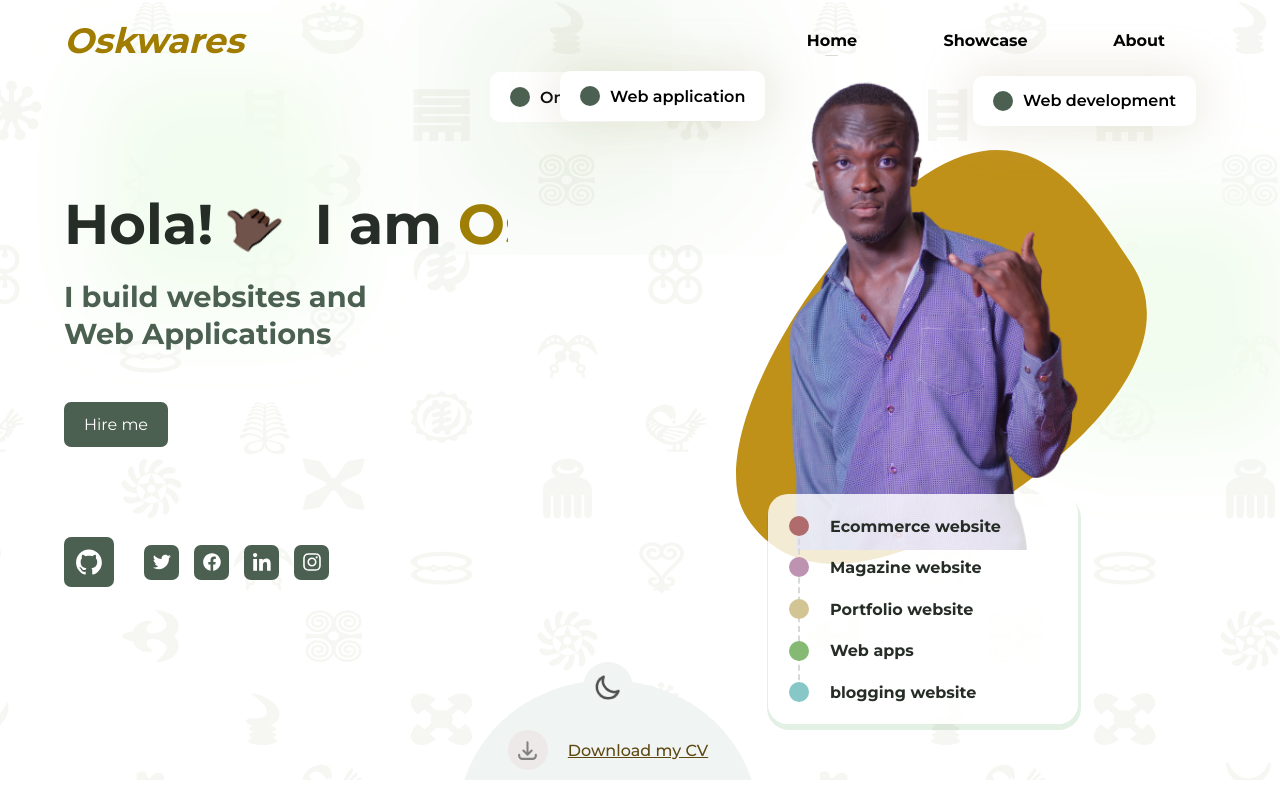
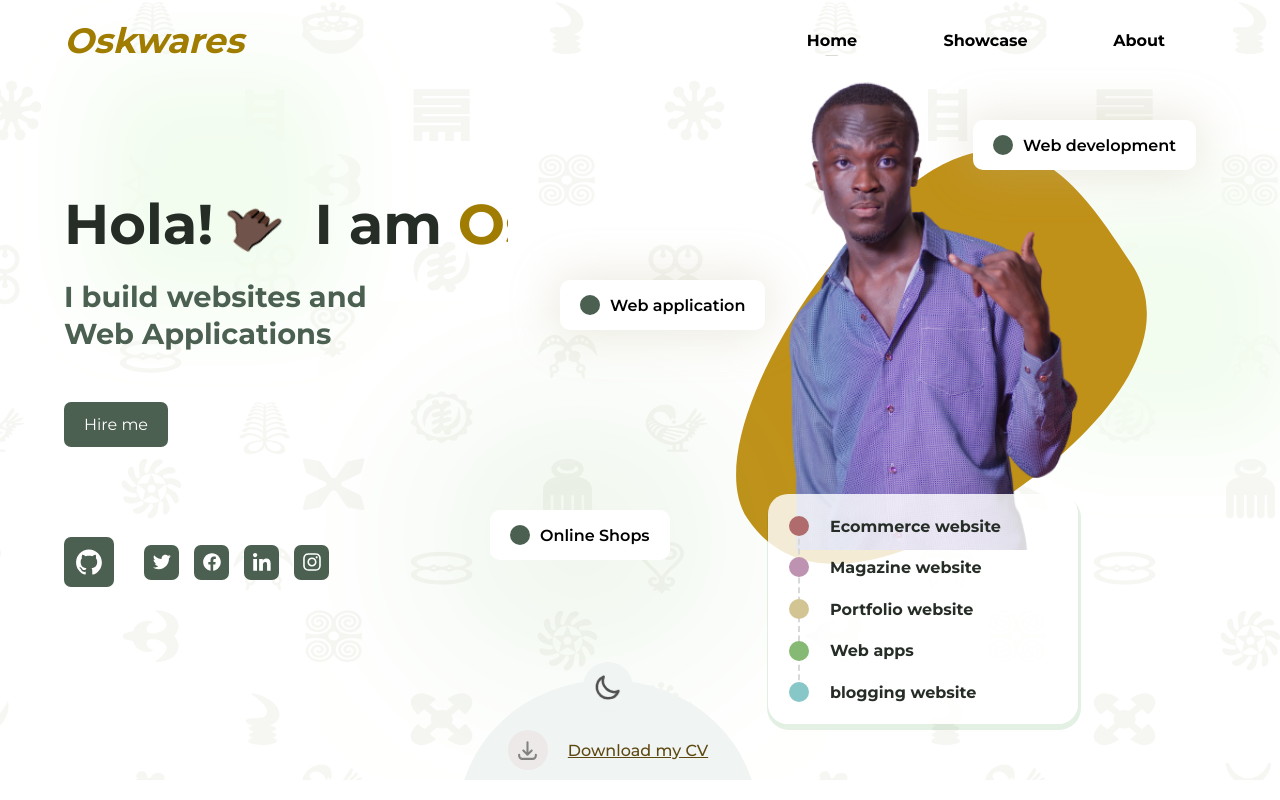
Before and after one commit to Kwameowusu/oskwares, a Next.js app: page / in a window 1280 px wide. Built offline with nearby package versions, Linux system fonts and the light colour scheme.

Commit message:
oskwares

```diff
--- a/styles/home/HeroSection.css
+++ b/styles/home/HeroSection.css
@@ -628,7 +628,7 @@ animation: mymove 2s infinite 100ms alternate;
     top: 40px;
     display: flex;
     align-items: center;
-animation: mymove 2.5s infinite alternate;
+/* animation: mymove 2.5s infinite alternate; */
 }
 
 
@@ -655,7 +655,7 @@ animation: mymove 2.5s infinite alternate;
     top: 430px;
     display: flex;
     align-items: center;
-animation: mymove 2.5s infinite 200ms alternate;
+/* animation: mymove 2.5s infinite 200ms alternate; */
 
 }
 
@@ -672,7 +672,7 @@ animation: mymove 2.5s infinite 200ms alternate;
     top: 200px;
     display: flex;
     align-items: center;
-animation: mymove 2.5s infinite 300ms alternate;
+/* animation: mymove 2.5s infinite 300ms alternate; */
 }
 
 .herosection-content-image-tag-dot {
```
